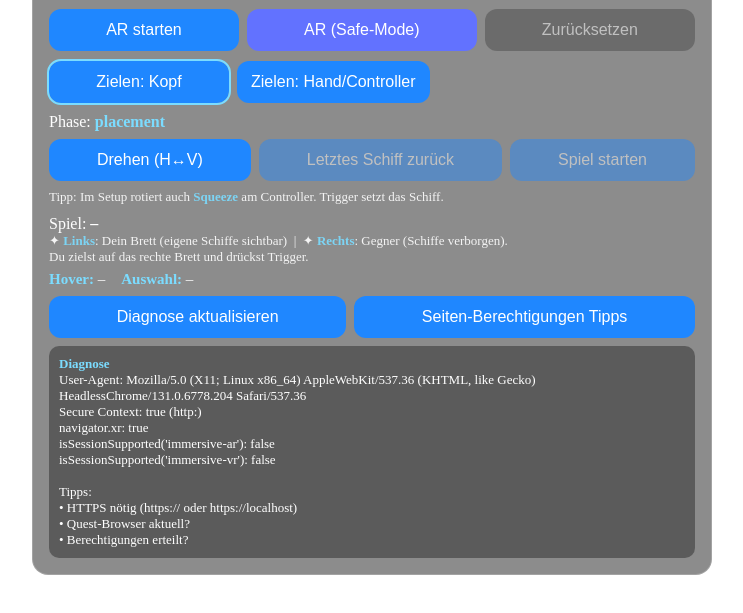
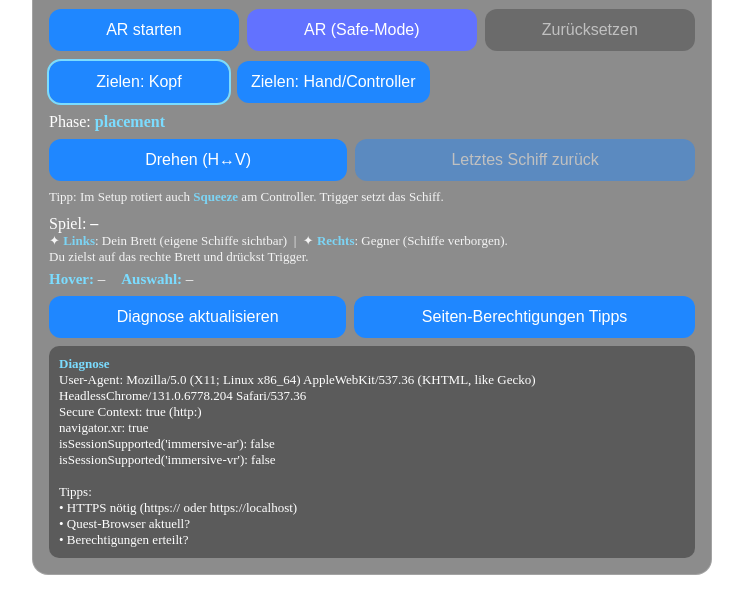
Before and after one commit to Cesarus85/battleshipnew, a plain HTML site: page index.html in a window 1280 px wide. Shown: the part 69-682 px from the top of the page, without its empty margins (268-1011 px from the left). Drawn offline with nearby package versions, Linux system fonts and the light colour scheme.

Commit message:
Update index.html

```diff
--- a/index.html
+++ b/index.html
@@ -39,7 +39,7 @@
         <div id="setupBtns">
           <button id="btnRotate">Drehen (H↔V)</button>
           <button id="btnUndo" disabled>Letztes Schiff zurück</button>
-          <button id="btnStartGame" disabled>Spiel starten</button>
+          <button id="btnStartGame" disabled style="display:none">Spiel starten</button>
         </div>
         <div style="font-size:13px;opacity:.9">
           Tipp: Im Setup rotiert auch <strong>Squeeze</strong> am Controller. Trigger setzt das Schiff.
```
